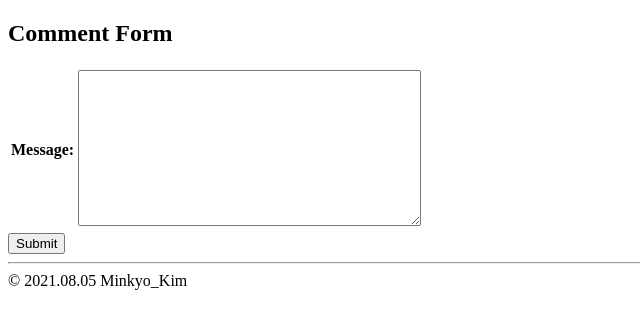
After one commit to gmrdns03/DjangoStudy_Minkyo, a Django app: page /journal/1/comments/new/ in a window 1280 px wide. The commit adds this page. Shown: the top 329 px of the page, without its empty margins (0-640 px from the left). Run offline with Django 3.2, Linux system fonts and the light colour scheme; data comes from the database, SQL or seed files in the repository; both versions use the stored data as it was after the commit; lists and menus that the app fills with data are empty.

Commit message:
포스트 수정 추가, 댓글 수정/삭제/추가 구현

```diff
--- /dev/null
+++ b/django_proj2/journal/forms.py
@@ -0,0 +1,16 @@
+from django import forms
+from journal.models import Post
+from journal.models import Comment
+
+
+class PostForm(forms.ModelForm):
+    class Meta:
+        model = Post
+        # 유저로부터 입력받을 필드들의 이름을 나열
+        fields = ["journalist", "title", "content", "photo"]
+
+
+class CommentForm(forms.ModelForm):
+    class Meta:
+        model = Comment
+        fields = ["message"]
--- a/django_proj2/journal/models.py
+++ b/django_proj2/journal/models.py
@@ -19,6 +19,7 @@ class Post(models.Model):
     photo = models.ImageField()
     created_at = models.DateTimeField(auto_now_add=True)
     updated_at = models.DateTimeField(auto_now=True)
+    ip = models.GenericIPAddressField()
 
     def __str__(self):
         return self.title
@@ -29,3 +30,6 @@ class Comment(models.Model):
     message = models.TextField()
     created_at = models.DateTimeField(auto_now_add=True)
     updated_at = models.DateTimeField(auto_now=True)
+
+    def __str__(self):
+        return self.title
--- /dev/null
+++ b/django_proj2/journal/templates/journal/comment_form.html
@@ -0,0 +1,15 @@
+{% extends "journal/layout.html" %}
+
+{% block content %}
+
+<h2>Comment Form</h2>
+
+<form action="" method="POST" enctype="multipart/form-data">
+    {% csrf_token %}
+    <table>
+        {{ form }}
+    </table>
+    <input type="submit" />
+</form>
+
+{% endblock %}
--- a/django_proj2/journal/urls.py
+++ b/django_proj2/journal/urls.py
@@ -4,4 +4,17 @@ from journal import views
 urlpatterns = [
     path("", views.index, name="index"),
     path("<int:pk>/", views.journal_detail, name="journal_detail"),
+    path("new/", views.post_new, name="post_new"),
+    path("<int:pk>/edit/", views.post_edit, name="post_edit"),
+    #   댓글 쓰기
+    path("<int:post_pk>/comments/new/", views.comment_new, name="comment_new"),
+    # 댓글 수정
+    path(
+        "<int:post_pk>/comments/<int:pk>/edit/", views.comment_edit, name="comment_edit"
+    ),
+    path(
+        "<int:post_pk>/comments/<int:pk>/delete",
+        views.comment_delete,
+        name="comment_delete",
+    ),
 ]
--- a/django_proj2/journal/views.py
+++ b/django_proj2/journal/views.py
@@ -1,7 +1,11 @@
-from django.shortcuts import render
-from journal.models import Post
-from django.http import HttpRequest
+from journal.models import Post, Comment
+from django.http import HttpRequest, HttpResponse
 from django.views.generic import ListView
+from journal.forms import PostForm, CommentForm
+from django.shortcuts import redirect, render
+
+# from journal.forms import
+
 
 # Create your views here.
 
@@ -11,6 +15,87 @@ def index(request: HttpRequest):
     return render(request, "journal/journal_list.html", {"journal_list": qs,})
 
 
+# index = ListView.as_view(model=Post)
+
+
 def journal_detail(request, pk):
     post = Post.objects.get(pk=pk)
-    return render(request, "journal/journal_detail.html", {"post": post,})
+    comment_list = post.comment_set.all()
+    return render(
+        request,
+        "journal/journal_detail.html",
+        {"post": post, "comment_list": comment_list},
+    )
+
+
+def post_new(request: HttpRequest):
+    if request.method == "GET":
+        form = PostForm()
+    else:  # POST
+        form = PostForm(request.POST, request.FILES)
+        if form.is_valid():
+            # commit=Fals를 지정하면, post.saver()가 호출되지 않음
+            # post 인스턴스를 반환
+            post = form.save(commit=False)  # 방금 저장한 모델 객체를 반환
+            post.ip = request.META["REMOTE_ADDR"]
+            post.save()
+            return redirect(f"/journal/{post.pk}/")
+
+    return render(request, "journal/post_form.html", {"form": form,},)
+
+
+def post_edit(request: HttpRequest, pk):
+    post = Post.objects.get(pk=pk)
+
+    if request.method == "GET":
+        form = PostForm(instance=post)
+    else:  # POST
+        form = PostForm(request.POST, request.FILES, instance=post)
+        if form.is_valid():
+            post = form.save(commit=False)
+            post.ip = request.META["REMOTE_ADDR"]
+            post.save()  # 방금 저장한 모델 객체를 반환
+            return redirect(f"/journal/{post.pk}/")
+
+    return render(request, "journal/post_form.html", {"form": form,},)
+
+
+def comment_new(request: HttpRequest, post_pk: int) -> HttpResponse:
+    post = Post.objects.get(pk=post_pk)
+    # 댓글쓰기에 성공하면 post detail로 이동
+    if request.method == "POST":
+        form = CommentForm(request.POST, request.FILES)
+        if form.is_valid():
+            # commit=Fals를 지정하면, post.saver()가 호출되지 않음
+            # post 인스턴스를 반환
+            comment = form.save(commit=False)  # 방금 저장한 모델 객체를 반환
+            comment.post = post
+            comment.save()
+            return redirect(f"/journal/{post_pk}/")
+    else:
+        form = CommentForm()
+    return render(request, "journal/comment_form.html", {"form": form,},)
+
+
+def comment_edit(request: HttpRequest, post_pk: int, pk: int) -> HttpResponse:
+    # 댓글쓰기에 성공하면 post detail로 이동
+    comment = Comment.objects.get(pk=pk)
+    if request.method == "POST":
+        form = CommentForm(request.POST, request.FILES, instance=comment)
+        if form.is_valid():
+            comment = form.save()
+            return redirect(f"/journal/{post_pk}/")
+
+    else:
+        form = CommentForm(instance=comment)
+
+    return render(request, "journal/comment_form.html", {"form": form,},)
+
+
+def comment_delete(request: HttpRequest, post_pk: int, pk: int) -> HttpResponse:
+    comment = Comment.objects.get(pk=pk)
+    if request.method == "POST":
+        comment.delete()
+        return redirect(f"/journal/{post_pk}/")
+
+    return render(request, "journal/comment_fonfirm_delete.html", {"comment": comment},)
```
Also changed, not shown: django_proj2/journal/templates/journal/comment_fonfirm_delete.html (added, +13 -0 lines), django_proj2/journal/templates/journal/journal_detail.html (+10 -1 lines), django_proj2/journal/templates/journal/journal_list.html (+14 -22 lines), django_proj2/journal/templates/journal/post_form.html (added, +15 -0 lines), django_proj2/db.sqlite3, django_proj2/journal/migrations/0002_post_ip.py (added).
